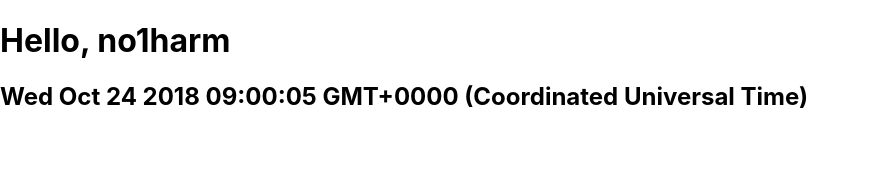
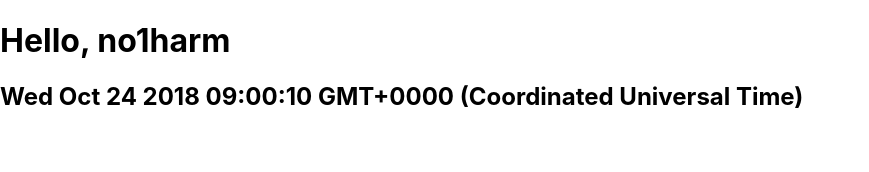
Before and after one commit to no1harm/react-todolist, a React (Create React App) app: page / in a window 1280 px wide. Shown: the top 172 px of the page, without its empty margins (0-869 px from the left). Built offline with nearby package versions, Linux system fonts and the light colour scheme.

Commit message:
setState 改变state

```diff
--- a/src/components/Welcome.js
+++ b/src/components/Welcome.js
@@ -6,6 +6,9 @@ class Welcome extends Component{
         this.state = {
             date: new Date()
         }
+        setInterval(()=>{this.setState({
+            date: new Date()
+        })},1000)
     }
     render(){
         return <div><h1>Hello, {this.props.name}</h1><h2>{this.state.date.toString()}</h2></div> ;
```
